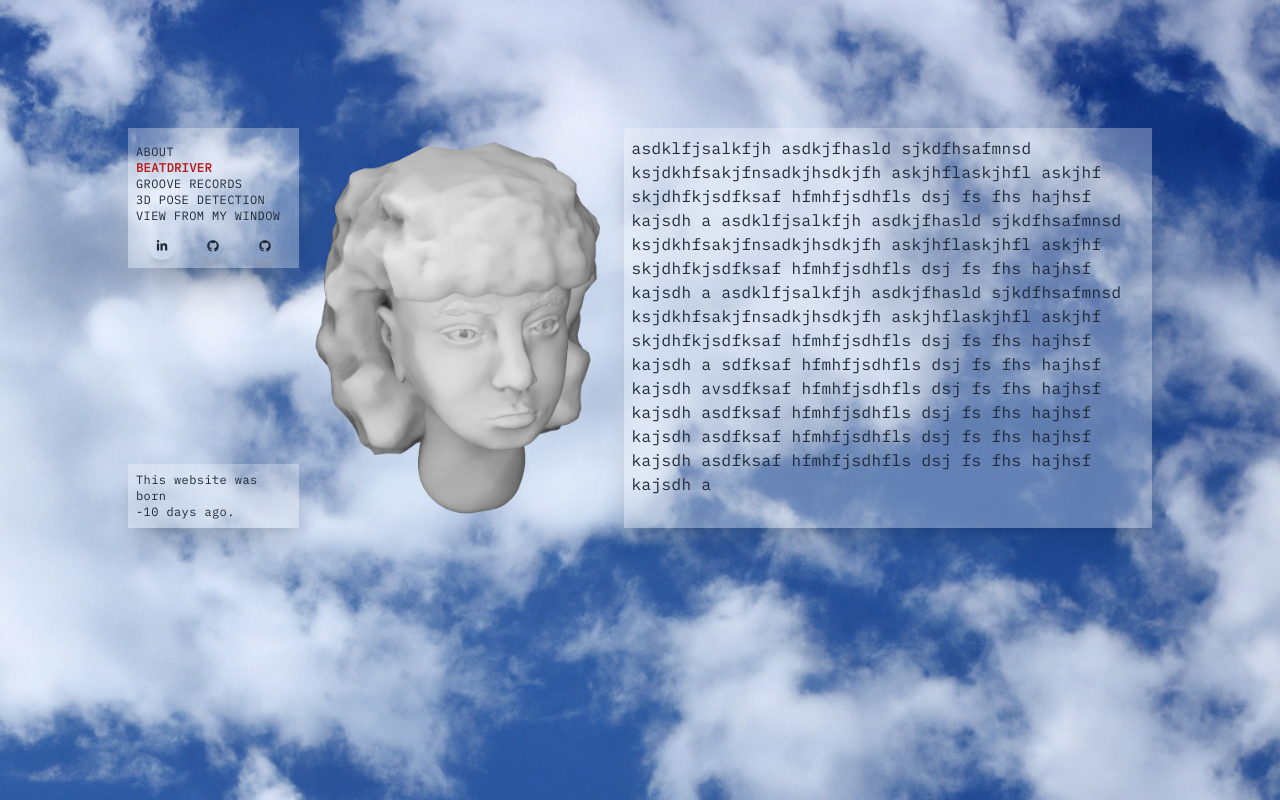
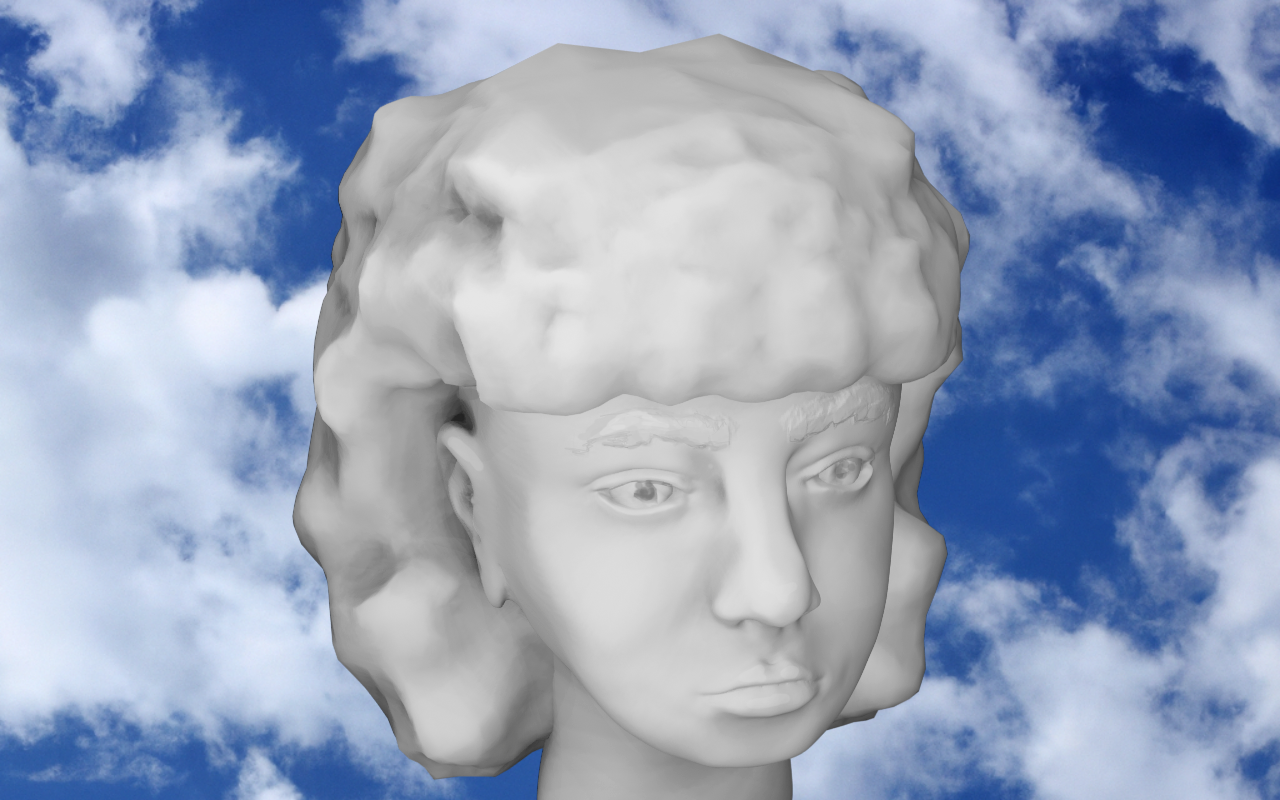
Before and after one commit to idakam/portfolio, a Next.js app: page /projects/beatdriver in a window 1280 px wide. Shown: the top 800 px of the page. Built offline with nearby package versions, Linux system fonts and the light colour scheme.

Commit message:
be back shortly

```diff
--- a/src/components/Layout.tsx
+++ b/src/components/Layout.tsx
@@ -17,16 +17,9 @@ const Layout = ({ children }: PropsWithChildren) => {
     //   <div className="bg-white bg-opacity-30"></div>
     //   <div className="bg-black bg-opacity-30 col-span-2">hi</div>
     // </div>
-    <div className="fixed m-[10%] h-full">
-      <div className="flex flex-row md:h-[50%]">
-        <div className="md:flex md:basis-1/6">
-          <Navbar />
-        </div>
-        <div className="flex md:flex-row md:basis-5/6">
-          <Main />
-        </div>
-
-        {/* <div>{children}</div> */}
+    <div className="flex flex-row justify-center items-center h-full ">
+      <div className="m-auto">
+        <Main />
       </div>
     </div>
   );
--- a/src/components/Main.jsx
+++ b/src/components/Main.jsx
@@ -10,23 +10,13 @@ const ModelViewer = dynamic(import("../components/Three/ModelViewer"), {
 
 const Main = () => {
   return (
-    <div className="flex flex-col  md:flex-row h-full">
+    <div className="flex flex-col items-center">
       {/* <ModelViewer modelPath={"/assets/faceblend.glb"} /> */}
-      <div className="flex justify-center md:flex-none">
+      <div className="flex justify-center">
         <Image className="h-full w-auto" src={head} alt="/" />
       </div>
       <div className="bg-white bg-opacity-30 p-2 overflow-auto shadow-xl">
-        asdklfjsalkfjh asdkjfhasld sjkdfhsafmnsd ksjdkhfsakjfnsadkjhsdkjfh
-        askjhflaskjhfl askjhf skjdhfkjsdfksaf hfmhfjsdhfls dsj fs fhs hajhsf
-        kajsdh a asdklfjsalkfjh asdkjfhasld sjkdfhsafmnsd
-        ksjdkhfsakjfnsadkjhsdkjfh askjhflaskjhfl askjhf skjdhfkjsdfksaf
-        hfmhfjsdhfls dsj fs fhs hajhsf kajsdh a asdklfjsalkfjh asdkjfhasld
-        sjkdfhsafmnsd ksjdkhfsakjfnsadkjhsdkjfh askjhflaskjhfl askjhf
-        skjdhfkjsdfksaf hfmhfjsdhfls dsj fs fhs hajhsf kajsdh a sdfksaf
-        hfmhfjsdhfls dsj fs fhs hajhsf kajsdh avsdfksaf hfmhfjsdhfls dsj fs fhs
-        hajhsf kajsdh asdfksaf hfmhfjsdhfls dsj fs fhs hajhsf kajsdh asdfksaf
-        hfmhfjsdhfls dsj fs fhs hajhsf kajsdh asdfksaf hfmhfjsdhfls dsj fs fhs
-        hajhsf kajsdh a
+        Be back shortly...
       </div>
 
       {/* <div className="hidden md:fixed mr-4 text-justify items-center justify-center "></div> */}
--- a/src/components/Navbar.jsx
+++ b/src/components/Navbar.jsx
@@ -67,7 +67,7 @@ const Navbar = () => {
   updateTime();
   return (
     <>
-      <div className="hidden md:flex flex-col text-xs justify-between">
+      <div className="hidden md:flex h-full flex-col text-xs justify-between">
         <nav className="bg-white bg-opacity-30 p-2 shadow-2xl">
           <ul className="flex flex-col uppercase py-2">
             {listOfLinks.map(function (link, index) {
--- a/src/components/Project.jsx
+++ b/src/components/Project.jsx
@@ -4,42 +4,17 @@ import Link from "next/link";
 
 const Project = ({ type, title, projectImg, p1, p2, deployed, github }) => {
   return (
-    <div id="about" className="lg:mx-[10%] 2xl:mx-[15%]">
-      <div className="gap-8">
-        <div className="col-span-2">
-          <h1 className="uppercase">{title}</h1>
-          <div className="flex flex-col">
-            <div className="py-2  tracking-widest">{p1}</div>
-            <div className="relative flex items-center justify-center h-auto w-full shadow-xl shadow-gray-400 rounded-xl group opacity-85 hover:bg-gradient-to-r from-[#0b316e] to-[#3d69e4]">
-              <Image
-                className="rounded-xl group-hover:opacity-10"
-                src={projectImg}
-                alt="/"
-              />
-              <div className="hidden group-hover:block absolute top-[50%] left-[50%] translate-x-[-50%] translate-y-[-50%]">
-                {deployed ? (
-                  <a target="_blank" href={deployed} rel="noopener noreferrer">
-                    <p
-                      target="_blank"
-                      className="text-center py-3 text-white font-bold text-lg cursor-pointer hover:scale-105"
-                    >
-                      Deployed
-                    </p>
-                  </a>
-                ) : null}
-                <a target="_blank" href={github} rel="noopener noreferrer">
-                  <p
-                    target="_blank"
-                    className="text-center py-3 text-white font-bold text-lg cursor-pointer hover:scale-105"
-                  >
-                    Github
-                  </p>
-                </a>
-              </div>
-            </div>
-            {p2 ? <p className="py-2  tracking-widest">{p2}</p> : null}
-          </div>
-        </div>
+    <div className="flex flex-col md:flex-row h-full">
+      <div className="flex justify-between flex-col pr-3">
+        <Image
+          className="w-auto h-auto min-w-0 pb-3"
+          src={projectImg}
+          alt="/"
+        />
+        <Image className="w-auto h-auto min-w-0" src={projectImg} alt="/" />
+      </div>
+      <div className=" bg-white bg-opacity-30 p-2 overflow-auto shadow-xl">
+        {p1}
       </div>
     </div>
   );
```
